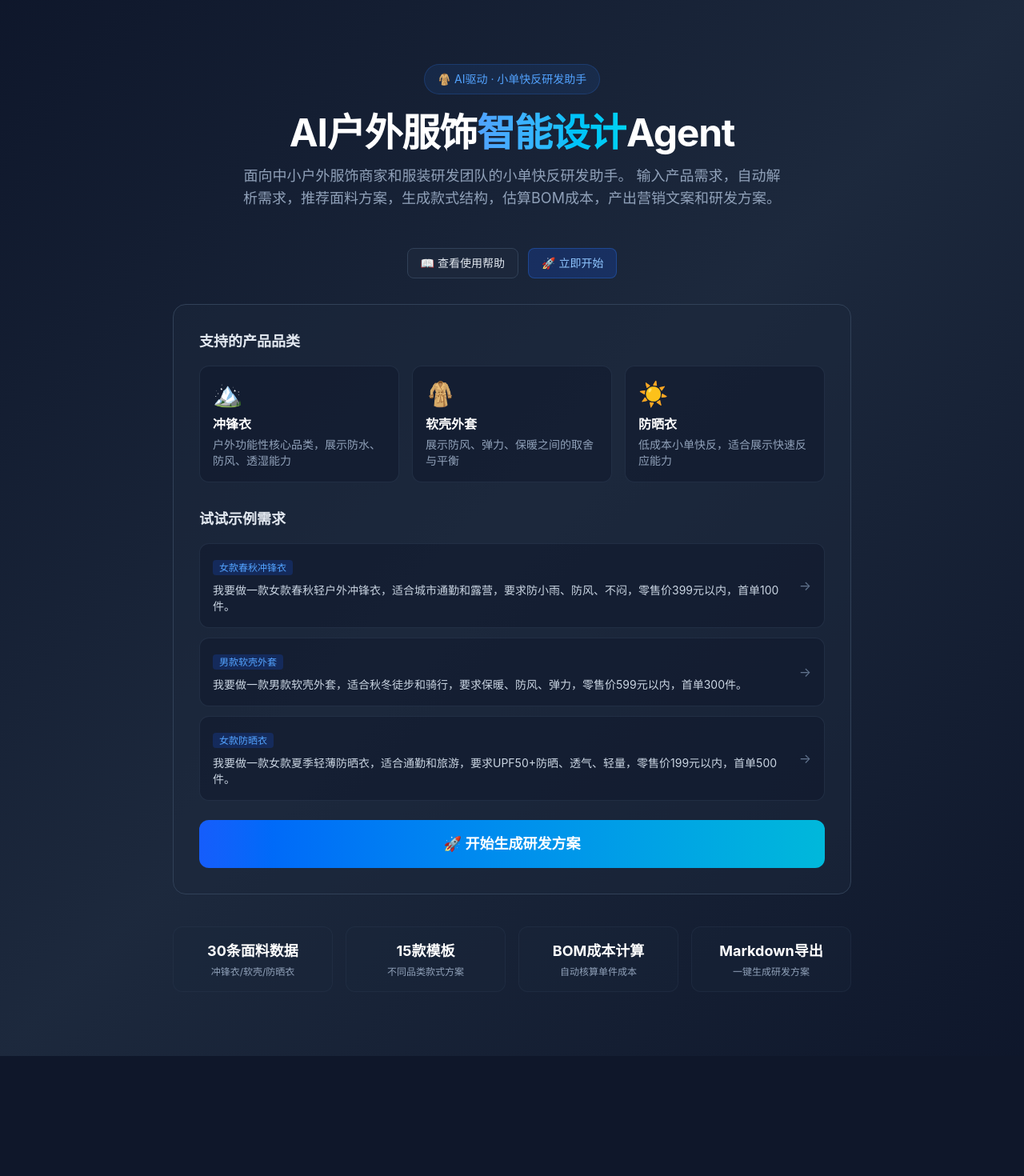
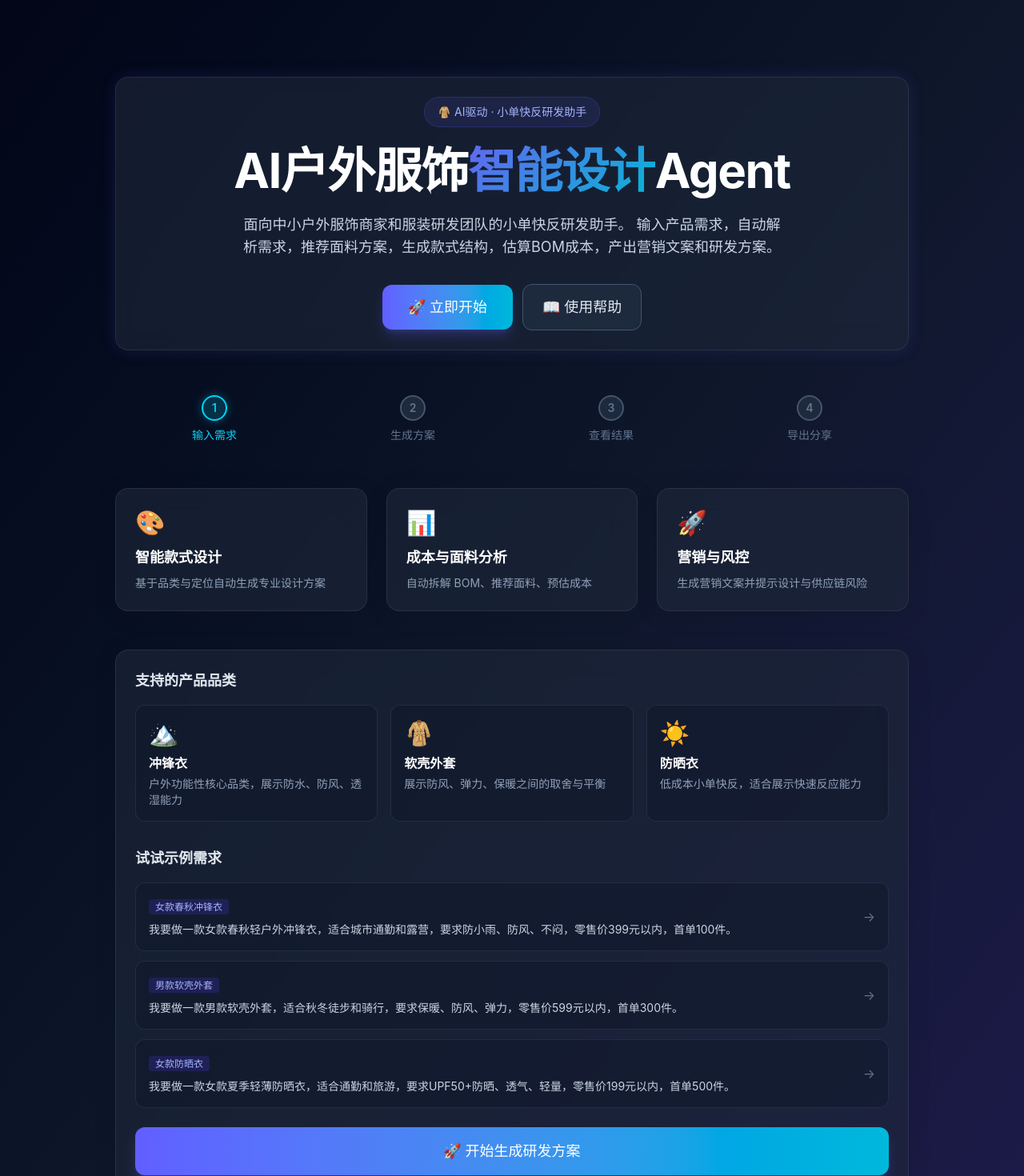
Before and after one commit to tiandihuang47-ai/ai-outdoor-apparel-agent, a Next.js app: page / in a window 1280 px wide. Shown: the top 1470 px of the page at 80% size. Before the commit the page ends 1320 px from the top, so only its background shows below. Built offline with nearby package versions, Linux system fonts and the light colour scheme.

Commit message:
feat(layout): redesign home and generator pages with glass cards and step wizard

```diff
--- a/src/app/generator/page.tsx
+++ b/src/app/generator/page.tsx
@@ -8,6 +8,9 @@ import ResultPanel from '@/components/ResultPanel';
 import ScenarioComparePanel from '@/components/ScenarioComparePanel';
 import HistoryPanel from '@/components/HistoryPanel';
 import SettingsModal from '@/components/SettingsModal';
+import GlassCard from '@/components/ui/GlassCard';
+import StepWizard from '@/components/ui/StepWizard';
+import AnimatedButton from '@/components/ui/AnimatedButton';
 import {
   saveSingleResult,
   saveCompareResults,
@@ -187,43 +190,66 @@ function GeneratorContent() {
     setScenarios(historyScenarios as Scenario[]);
   };
 
+  const stepIndex = isLoading
+    ? Math.min(currentStep, 1)
+    : result || scenarios.length > 0
+    ? 2
+    : shareLoading || shareError
+    ? 2
+    : 0;
+
   return (
+    <div className="min-h-screen bg-gradient-to-br from-slate-950 via-slate-900 to-indigo-950 text-white">
+      <div className="max-w-7xl mx-auto px-4 py-6">
+        <GlassCard className="mb-6" hover={false}>
+          <div className="flex items-center justify-between mb-4">
+            <div className="flex items-center gap-3">
+              <Link href="/" className="text-slate-400 hover:text-white transition-colors">
+                ← 首页
+              </Link>
+              <h1 className="text-lg font-semibold text-white">AI 户外服饰智能设计</h1>
+            </div>
+            <div className="flex items-center gap-2">
+              <Link href="/help">
+                <AnimatedButton variant="secondary" className="px-4 py-2 text-sm">
+                  ❓ 帮助
+                </AnimatedButton>
+              </Link>
+              <AnimatedButton
+                variant="secondary"
+                className="px-4 py-2 text-sm"
+                onClick={() => setIsSettingsOpen(true)}
+              >
+                ⚙️ 配置
+              </AnimatedButton>
+            </div>
+          </div>
+          <StepWizard
+            steps={['输入需求', '生成方案', '查看结果', '导出分享']}
+            currentStep={stepIndex}
+          />
+        </GlassCard>
+
         <div className="flex flex-col lg:flex-row gap-6 h-full">
           <div className="w-full lg:w-[420px] flex-shrink-0 space-y-6">
             <div className="sticky top-6 space-y-6">
-          <div className="bg-slate-800/80 border border-slate-700 rounded-2xl p-6 backdrop-blur-sm">
-            <div className="flex items-center justify-between mb-6">
-              <h2 className="text-lg font-semibold text-white">📝 需求输入</h2>
-              <div className="flex items-center gap-2">
-                <Link
-                  href="/help"
-                  className="text-sm px-3 py-1.5 rounded-lg bg-slate-800 hover:bg-slate-700 text-slate-300 border border-slate-700 transition-colors"
-                >
-                  ❓ 帮助
-                </Link>
-                <button
-                  onClick={() => setIsSettingsOpen(true)}
-                  className="text-sm px-3 py-1.5 rounded-lg bg-slate-700 hover:bg-slate-600 text-slate-200 transition-colors"
-                >
-                  ⚙️ 配置
-                </button>
-              </div>
-            </div>
+              <GlassCard>
+                <h2 className="text-lg font-semibold text-white mb-6">📝 需求输入</h2>
                 <RequirementForm
                   onSubmit={handleSubmit}
                   onCompareSubmit={handleCompareSubmit}
                   isLoading={isLoading}
                 />
-          </div>
+              </GlassCard>
               <HistoryPanel onSelect={handleHistorySelect} onCompare={handleHistoryCompare} />
             </div>
           </div>
 
           <div className="flex-1 min-w-0">
             {isLoading && (
-          <div className="bg-slate-800/80 border border-slate-700 rounded-2xl p-6 backdrop-blur-sm mb-6">
+              <GlassCard className="mb-6" hover={false}>
                 <div className="flex items-center gap-3 mb-4">
-              <div className="animate-spin rounded-full h-5 w-5 border-2 border-blue-500 border-t-transparent"></div>
+                  <div className="animate-spin rounded-full h-5 w-5 border-2 border-cyan-500 border-t-transparent"></div>
                   <span className="text-slate-300">正在生成研发方案...</span>
                 </div>
                 <div className="space-y-2">
@@ -237,9 +263,9 @@ function GeneratorContent() {
                       <span
                         className={`flex-shrink-0 w-5 h-5 rounded-full flex items-center justify-center text-xs ${
                           i < currentStep
-                        ? 'bg-green-600 text-white'
+                            ? 'bg-emerald-500 text-white'
                             : i === currentStep
-                        ? 'bg-blue-600 text-white animate-pulse'
+                            ? 'bg-cyan-500 text-white animate-pulse'
                             : 'bg-slate-700 text-slate-500'
                         }`}
                       >
@@ -249,38 +275,37 @@ function GeneratorContent() {
                     </div>
                   ))}
                 </div>
-          </div>
+              </GlassCard>
             )}
 
             {shareLoading && (
               <div className="flex flex-col items-center justify-center min-h-[50vh]">
-            <div className="animate-spin rounded-full h-10 w-10 border-2 border-blue-500 border-t-transparent mb-4"></div>
+                <div className="animate-spin rounded-full h-10 w-10 border-2 border-cyan-500 border-t-transparent mb-4"></div>
                 <p className="text-slate-300">正在加载分享的方案...</p>
               </div>
             )}
 
             {shareError && (
-          <div className="flex flex-col items-center justify-center min-h-[50vh] text-center px-4">
+              <GlassCard className="flex flex-col items-center justify-center min-h-[50vh] text-center" hover={false}>
                 <div className="text-6xl mb-4">🔗</div>
                 <h2 className="text-xl font-semibold text-white mb-2">分享链接已失效</h2>
                 <p className="text-slate-400 max-w-sm mb-6">
                   该链接已过期、已被删除，或对应的方案不存在。分享链接有效期为 30 天，请让对方重新生成分享链接。
                 </p>
                 <div className="flex flex-wrap gap-3 justify-center">
-              <button
+                  <AnimatedButton
+                    variant="secondary"
                     onClick={() => router.push('/')}
-                className="px-5 py-2.5 rounded-lg bg-slate-700 hover:bg-slate-600 text-slate-200 transition-colors"
                   >
                     返回首页
-              </button>
-              <button
+                  </AnimatedButton>
+                  <AnimatedButton
                     onClick={() => router.push('/generator')}
-                className="px-5 py-2.5 rounded-lg bg-blue-600 hover:bg-blue-500 text-white transition-colors"
                   >
                     重新输入需求
-              </button>
+                  </AnimatedButton>
                 </div>
-          </div>
+              </GlassCard>
             )}
 
             {error && (
@@ -312,6 +337,8 @@ function GeneratorContent() {
 
           <SettingsModal isOpen={isSettingsOpen} onClose={() => setIsSettingsOpen(false)} />
         </div>
+      </div>
+    </div>
   );
 }
 
--- a/src/app/page.tsx
+++ b/src/app/page.tsx
@@ -1,5 +1,8 @@
 import Link from 'next/link';
 import type { Metadata } from 'next';
+import GlassCard from '@/components/ui/GlassCard';
+import StepWizard from '@/components/ui/StepWizard';
+import AnimatedButton from '@/components/ui/AnimatedButton';
 
 export const metadata: Metadata = {
   title: 'AI户外服饰智能设计Agent',
@@ -23,39 +26,65 @@ const EXAMPLE_REQUIREMENTS = [
 
 export default function HomePage() {
   return (
-    <main className="min-h-screen bg-gradient-to-br from-slate-900 via-slate-800 to-slate-900">
-      <div className="max-w-4xl mx-auto px-6 py-20">
-        <div className="text-center mb-12">
-          <div className="inline-flex items-center gap-2 px-4 py-2 rounded-full bg-blue-500/10 border border-blue-500/20 text-blue-400 text-sm mb-6">
+    <main className="min-h-screen bg-gradient-to-br from-slate-950 via-slate-900 to-indigo-950 text-white">
+      <div className="max-w-5xl mx-auto px-4 py-16 md:py-24">
+        <GlassCard className="text-center mb-8 glow" glow>
+          <div className="inline-flex items-center gap-2 px-4 py-2 rounded-full bg-indigo-500/10 border border-indigo-500/20 text-indigo-300 text-sm mb-6">
             🧥 AI驱动 · 小单快反研发助手
           </div>
-          <h1 className="text-4xl md:text-5xl font-bold text-white mb-4 tracking-tight">
+          <h1 className="text-4xl md:text-6xl font-bold mb-6 tracking-tight">
             AI户外服饰
-            <span className="bg-gradient-to-r from-blue-400 to-cyan-400 bg-clip-text text-transparent">智能设计</span>
+            <span className="gradient-text">智能设计</span>
             Agent
           </h1>
-          <p className="text-lg text-slate-400 max-w-2xl mx-auto">
+          <p className="text-lg text-slate-300 max-w-2xl mx-auto mb-8">
             面向中小户外服饰商家和服装研发团队的小单快反研发助手。
             输入产品需求，自动解析需求，推荐面料方案，生成款式结构，估算BOM成本，产出营销文案和研发方案。
           </p>
+          <div className="flex items-center justify-center gap-3">
+            <Link href="/generator">
+              <AnimatedButton className="px-8 py-3.5 text-lg">
+                🚀 立即开始
+              </AnimatedButton>
+            </Link>
+            <Link href="/help">
+              <AnimatedButton variant="secondary" className="px-6 py-3.5 text-lg">
+                📖 使用帮助
+              </AnimatedButton>
+            </Link>
+          </div>
+        </GlassCard>
+
+        <StepWizard
+          steps={['输入需求', '生成方案', '查看结果', '导出分享']}
+          currentStep={0}
+        />
+
+        <div className="grid grid-cols-1 md:grid-cols-3 gap-6 mt-8 mb-12">
+          <GlassCard>
+            <div className="text-3xl mb-3">🎨</div>
+            <h3 className="text-lg font-semibold mb-2">智能款式设计</h3>
+            <p className="text-sm text-slate-400">
+              基于品类与定位自动生成专业设计方案
+            </p>
+          </GlassCard>
+          <GlassCard>
+            <div className="text-3xl mb-3">📊</div>
+            <h3 className="text-lg font-semibold mb-2">成本与面料分析</h3>
+            <p className="text-sm text-slate-400">
+              自动拆解 BOM、推荐面料、预估成本
+            </p>
+          </GlassCard>
+          <GlassCard>
+            <div className="text-3xl mb-3">🚀</div>
+            <h3 className="text-lg font-semibold mb-2">营销与风控</h3>
+            <p className="text-sm text-slate-400">
+              生成营销文案并提示设计与供应链风险
+            </p>
+          </GlassCard>
         </div>
 
-        <div className="flex items-center justify-center gap-3 mb-8">
-          <Link
-            href="/help"
-            className="px-4 py-2 rounded-lg text-sm bg-slate-800/80 hover:bg-slate-700 text-slate-200 border border-slate-700 transition-colors"
-          >
-            📖 查看使用帮助
-          </Link>
-          <Link
-            href="/generator"
-            className="px-4 py-2 rounded-lg text-sm bg-blue-600/20 hover:bg-blue-600/30 text-blue-300 border border-blue-500/30 transition-colors"
-          >
-            🚀 立即开始
-          </Link>
-        </div>
-
-        <div className="bg-slate-800/50 border border-slate-700 rounded-2xl p-8 mb-10">
+        <GlassCard>
           <h2 className="text-lg font-semibold text-slate-200 mb-4">支持的产品品类</h2>
           <div className="grid grid-cols-1 md:grid-cols-3 gap-4 mb-8">
             <div className="bg-slate-900/50 rounded-xl p-4 border border-slate-700/50">
@@ -81,40 +110,39 @@ export default function HomePage() {
               <Link
                 key={example.label}
                 href={`/generator?text=${encodeURIComponent(example.text)}`}
-                className="block bg-slate-900/50 rounded-xl p-4 border border-slate-700/50 hover:border-blue-500/50 hover:bg-slate-900/80 transition-all group"
+                className="block bg-slate-900/50 rounded-xl p-4 border border-slate-700/50 hover:border-cyan-500/50 hover:bg-slate-900/80 transition-all group"
               >
                 <div className="flex items-center justify-between">
                   <div>
-                    <span className="text-xs px-2 py-0.5 rounded bg-blue-600/20 text-blue-400">
+                    <span className="text-xs px-2 py-0.5 rounded bg-indigo-600/20 text-indigo-300">
                       {example.label}
                     </span>
                     <p className="text-sm text-slate-300 mt-2">{example.text}</p>
                   </div>
-                  <span className="text-slate-500 group-hover:text-blue-400 transition-colors">→</span>
+                  <span className="text-slate-500 group-hover:text-cyan-400 transition-colors">→</span>
                 </div>
               </Link>
             ))}
           </div>
 
-          <Link
-            href="/generator"
-            className="block w-full py-4 rounded-xl text-center font-semibold text-white bg-gradient-to-r from-blue-600 to-cyan-500 hover:from-blue-500 hover:to-cyan-400 transition-all text-lg"
-          >
-            🚀 开始生成研发方案
+          <Link href="/generator">
+            <AnimatedButton className="w-full py-4 text-lg">
+              🚀 开始生成研发方案
+            </AnimatedButton>
           </Link>
-        </div>
+        </GlassCard>
 
-        <div className="grid grid-cols-2 md:grid-cols-4 gap-4">
+        <div className="grid grid-cols-2 md:grid-cols-4 gap-4 mt-8">
           {[
-            { title: '30条面料数据', desc: '冲锋衣/软壳/防晒衣' },
-            { title: '15款模板', desc: '不同品类款式方案' },
+            { title: '30+ 面料数据', desc: '冲锋衣/软壳/防晒衣' },
+            { title: '79+ 模板', desc: '不同品类款式方案' },
             { title: 'BOM成本计算', desc: '自动核算单件成本' },
             { title: 'Markdown导出', desc: '一键生成研发方案' },
           ].map((item) => (
-            <div key={item.title} className="text-center p-4 rounded-xl bg-slate-800/30 border border-slate-700/30">
+            <GlassCard key={item.title} hover={false} className="p-4 text-center">
               <div className="text-lg font-bold text-white">{item.title}</div>
               <div className="text-xs text-slate-400 mt-1">{item.desc}</div>
-            </div>
+            </GlassCard>
           ))}
         </div>
       </div>
```
Lines whose indentation alone changed are shown as unchanged.
